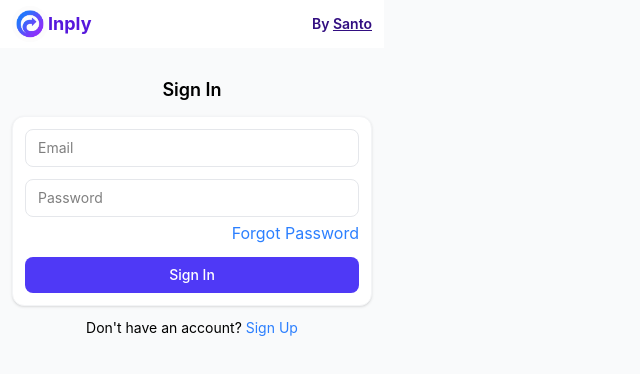
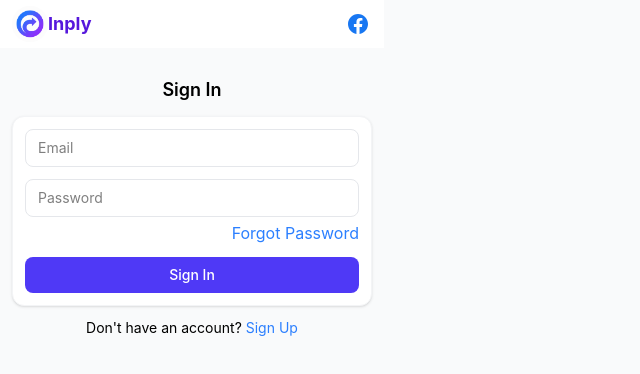
Before and after one commit to santokhan/inply-browser-extension, a React (Vite) app: page / in a window 1280 px wide. Shown: the top 374 px of the page, without its empty margins (0-640 px from the left). Built offline with nearby package versions, Linux system fonts and the light colour scheme; no server answers.

Commit message:
Use facebook icon

```diff
--- a/src/components/ui/header/Index.jsx
+++ b/src/components/ui/header/Index.jsx
@@ -30,17 +30,18 @@ const Header = () => {
                 </div>
 
                 <div className="flex items-center gap-2">
-                    <p className="text-sm font-semibold text-primary-800">
-                        By{" "}
                     <a
                         href="https://facebook.com/SantoKhan1999"
                         target="_blank"
                         rel="noopener noreferrer"
-                            className="underline"
+                        aria-label="Visit Santo on Facebook"
+                        title="Santo on Facebook"
+                        className="inline-flex items-center justify-center rounded-full p-1 text-[#1877F2] transition hover:opacity-80 focus-visible:outline-2 focus-visible:outline-offset-2 focus-visible:outline-primary-600"
                     >
-                            Santo
+                        <svg viewBox="0 0 24 24" fill="currentColor" className="size-5" aria-hidden="true">
+                            <path d="M24 12.073C24 5.405 18.627 0 12 0S0 5.405 0 12.073c0 6.026 4.388 11.021 10.125 11.927v-8.437H7.078v-3.49h3.047v-2.66c0-3.026 1.792-4.697 4.533-4.697 1.312 0 2.686.236 2.686.236v2.971h-1.513c-1.491 0-1.956.931-1.956 1.887v2.263h3.328l-.532 3.49h-2.796V24C19.612 23.094 24 18.099 24 12.073Z" />
+                        </svg>
                     </a>
-                    </p>
                     {user && (
                         <button
                             type="button"
```
Also changed, not shown: 1 other file (tests, documents, lock files or other folders). Lines whose indentation alone changed are shown as unchanged.
